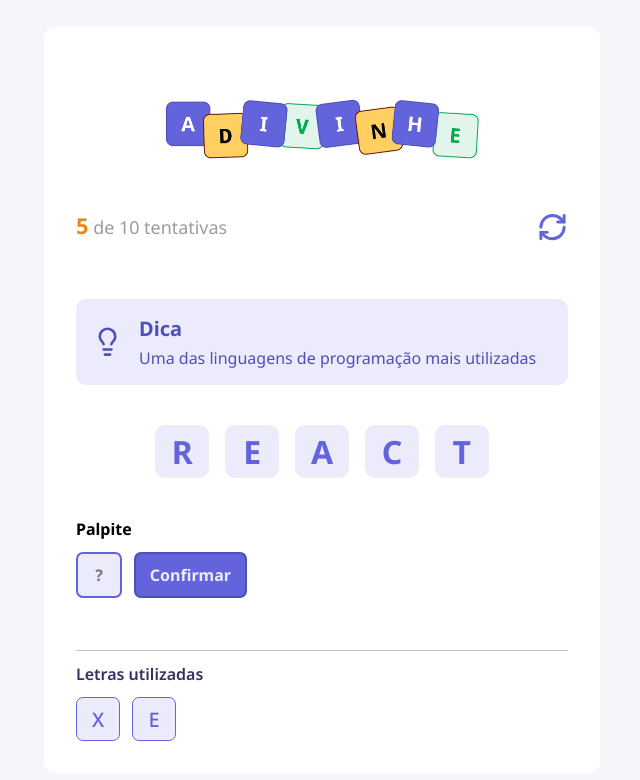
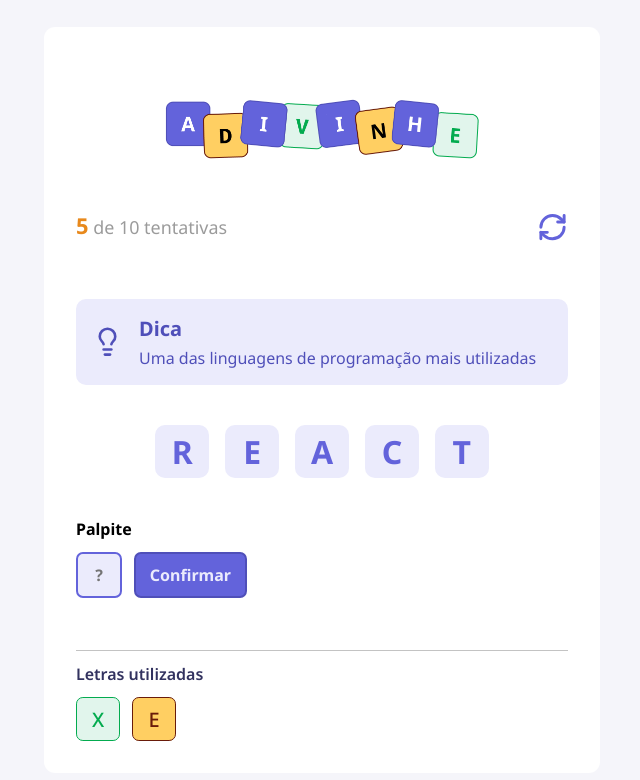
Before and after one commit to Erick-A-Martins/guessword-react, a React (Vite) app: page / in a window 1280 px wide. Shown: the top 780 px of the page, without its empty margins (318-958 px from the left). Built offline with nearby package versions, Linux system fonts and the light colour scheme.

Commit message:
style: add LettersUsed color variation

```diff
--- a/src/components/Letter/index.tsx
+++ b/src/components/Letter/index.tsx
@@ -3,13 +3,16 @@
 type Props = {
     value?: string
     size?: "default" | "small"
+    color?: "default" | "correct" | "wrong"
 }
 
-export function Letter( { value = "", size = "default" }: Props){
+export function Letter( { value = "", size = "default", color = "default" }: Props){
     return (
         <div className={`
             ${styles.letter}
             ${size === "small" && styles.letterSmall}
+            ${color === "correct" && styles.letterCorrect}
+            ${color === "wrong" && styles.letterWrong}
         `}>
             <span>{ value }</span>
         </div>
--- a/src/components/Letter/styles.module.css
+++ b/src/components/Letter/styles.module.css
@@ -24,3 +24,15 @@
     font-weight: 500;
     border: 1px solid #6363db;
 }
+
+.letterCorrect {
+    background-color: #e1f5ec;
+    border-color: #03ab4f;
+    color: #03ab4f;
+}
+
+.letterWrong {
+    background-color: #ffcf62;
+    border-color: #691b0a;
+    color: #691b0a;
+}
--- a/src/components/LettersUsed/index.tsx
+++ b/src/components/LettersUsed/index.tsx
@@ -9,8 +9,8 @@
             <h5>Letras utilizadas</h5>
 
             <div>
-                <Letter value="X" size="small"/>
-                <Letter value="E" size="small"/>
+                <Letter value="X" size="small" color="correct"/>
+                <Letter value="E" size="small" color="wrong"/>
             </div>
         </div>
     )
```
